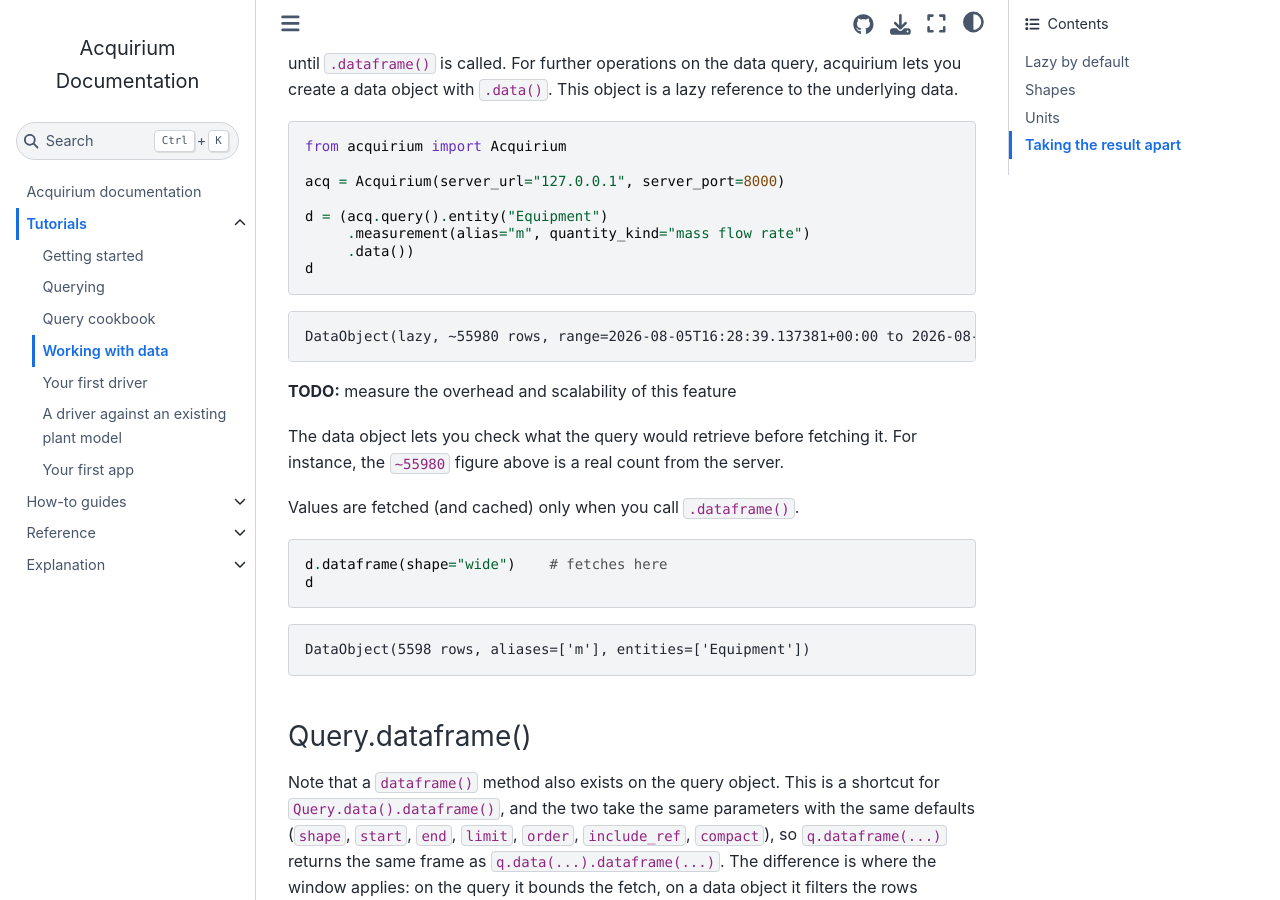
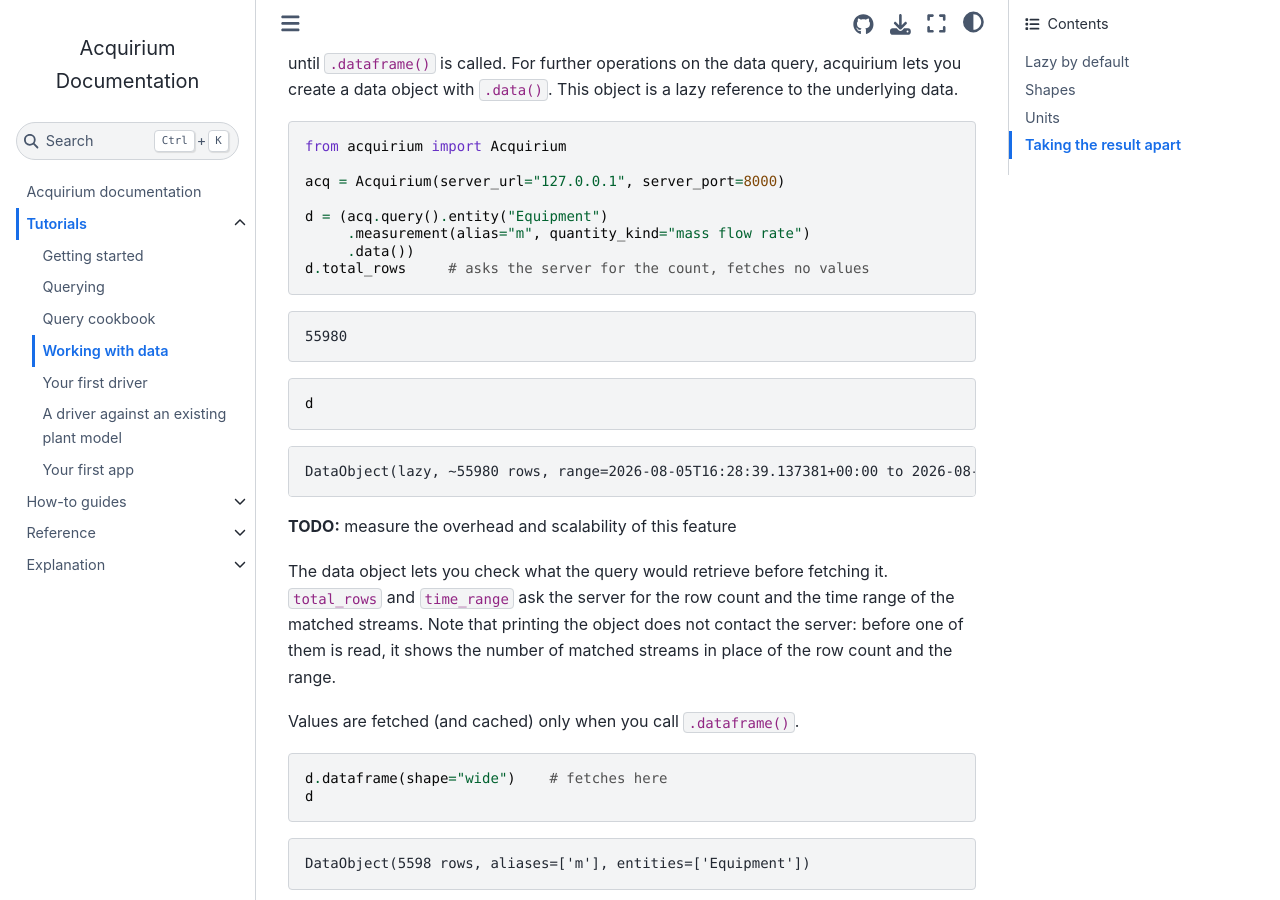
Before and after one commit to DataDrivenCPS/acquirium, a Jupyter Book: the page built from docs/tutorials/data.md, in a window 1280 px wide and 900 px high, scrolled down 438 px. Built offline with Jupyter Book 1.0.4 settings and Sphinx 7.4.7 and the Sphinx Book theme 1.1.4, drawn with Linux system fonts in a browser that asks for light colours.

Commit message:
Docs: correct the lazy DataObject printout in the data and querying tutorials

````diff
--- a/docs/tutorials/data.md
+++ b/docs/tutorials/data.md
@@ -30,6 +30,13 @@
 d = (acq.query().entity("Equipment")
      .measurement(alias="m", quantity_kind="mass flow rate")
      .data())
+d.total_rows     # asks the server for the count, fetches no values
+```
+```text
+55980
+```
+
+```python
 d
 ```
 ```text
@@ -39,7 +46,8 @@
 **TODO:** measure the overhead and scalability of this feature
 
 The data object lets you check what the query would retrieve before fetching it.
-For instance, the `~55980` figure above is a real count from the server.
+`total_rows` and `time_range` ask the server for the row count and the time range of the matched streams.
+Note that printing the object does not contact the server: before one of them is read, it shows the number of matched streams in place of the row count and the range.
 
 Values are fetched (and cached) only when you call `.dataframe()`.
 
````
Also changed, not shown: docs/tutorials/querying.md (+2 -1 lines).
